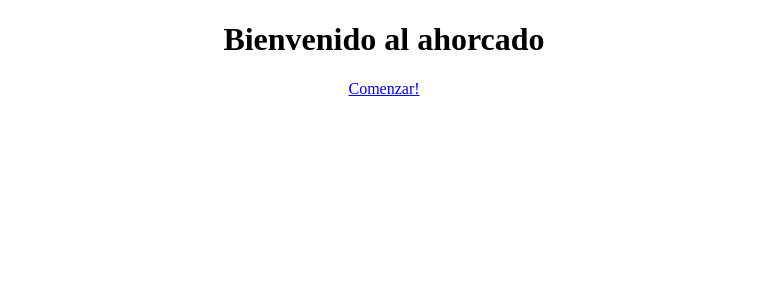
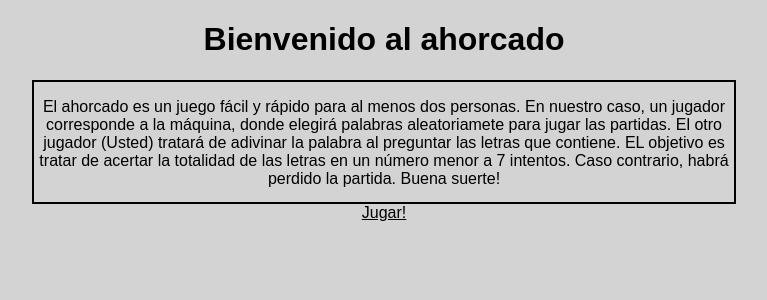
Before and after one commit to damianciancio/ahorcado, a Flask app: page / in a window 1280 px wide. Shown: the top 300 px of the page, without its empty margins (256-1023 px from the left). Run offline with Flask 2, Linux system fonts and the light colour scheme.

Commit message:
mejoro presentacion ahorcado y agrego funcionalidad

```diff
--- a/static/css/main.css
+++ b/static/css/main.css
@@ -2,3 +2,9 @@ body{
     margin: 0;
     font-family: sans-serif;
 }
+
+body {background-color: #D3D3D3;}
+
+a {
+    color: black;
+  }
--- a/templates/home.html
+++ b/templates/home.html
@@ -2,12 +2,19 @@
 <html lang="en">
 <head>
     <meta charset="UTF-8">
+    <link rel= "stylesheet" type= "text/css" href= "{{ url_for('static',filename='css/main.css') }}">
     <title>Ahorcado</title>
 </head>
 <body>
     <DIV align="center">
         <h1 >Bienvenido al ahorcado</h1>
-        <a href="/iniciar">Comenzar!</a>
+        <div style="width:700px;height:120px;border:2px solid #000;">
+            <p> El ahorcado es un juego fácil y rápido para al menos dos personas. En nuestro caso, un jugador corresponde a la
+                máquina, donde elegirá palabras aleatoriamete para jugar las partidas. El otro jugador (Usted) tratará
+                de adivinar la palabra al preguntar las letras que contiene. EL objetivo es tratar de acertar la totalidad de las
+                letras en un número menor a 7 intentos. Caso contrario, habrá perdido la partida. Buena suerte! </p>
+        </div>
+        <a href="/iniciar">Jugar!</a>
     </DIV>
 </body>
 </html>
```
Also changed, not shown: templates/fin.html (deleted, +0 -13 lines), templates/gano.html (deleted, +0 -13 lines), templates/jugar.html (+9 -3 lines).
